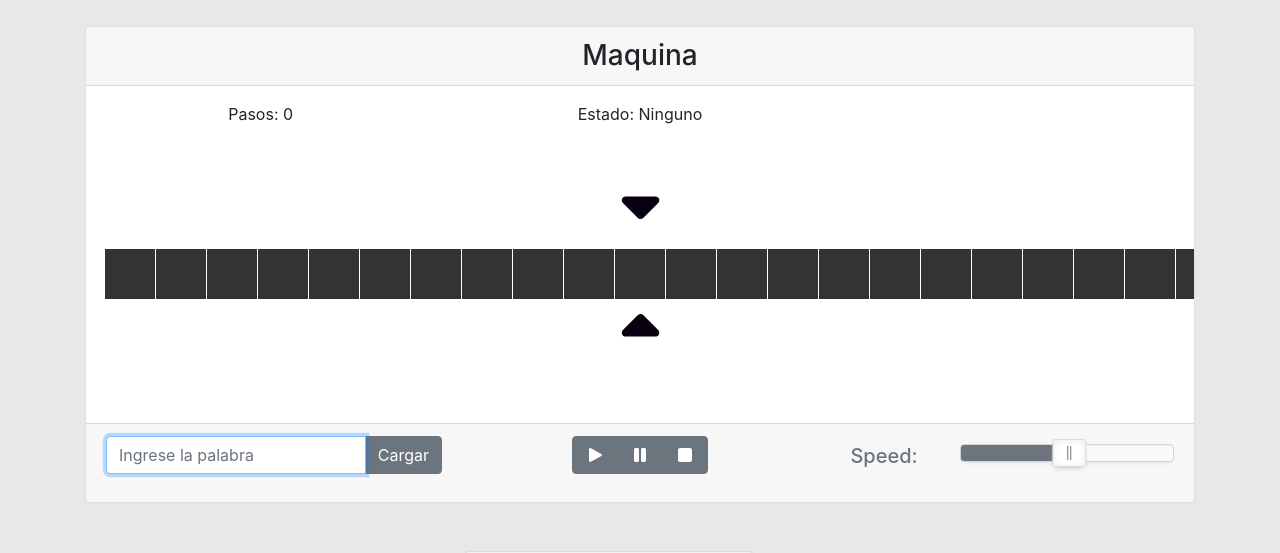
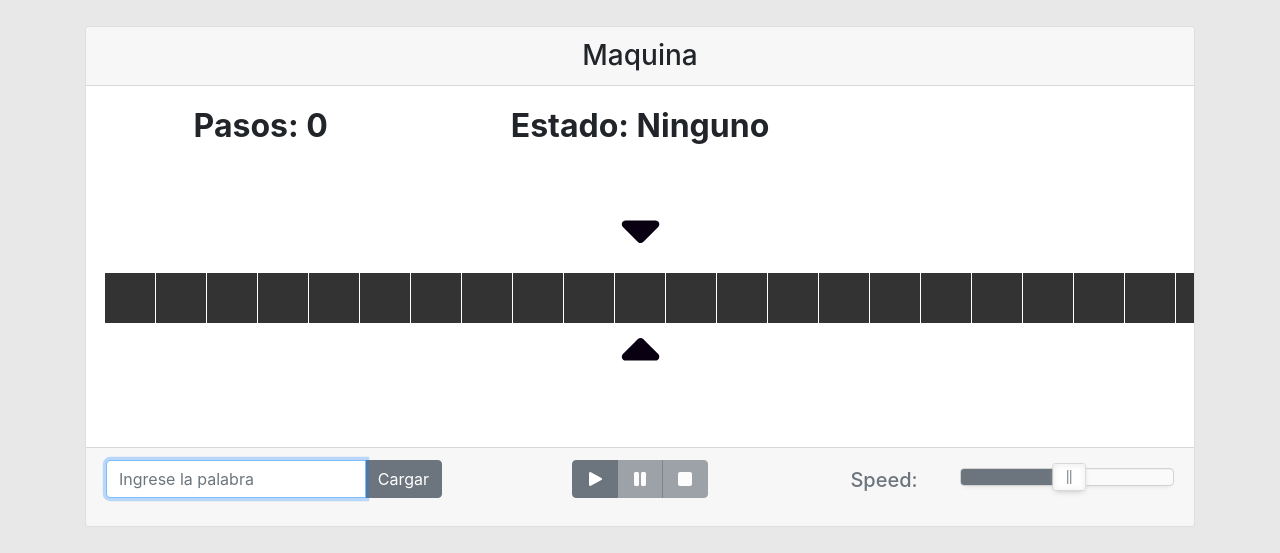
Before and after one commit to JersonFerrer/TuringMachine, a plain HTML site: page index.html in a window 1280 px wide. Shown: the part 167-720 px from the top of the page. Drawn offline with nearby package versions, Linux system fonts and the light colour scheme; some packages are replaced by stand-ins of ours; a script that the page names is missing.

Commit message:
ultimando detalles

```diff
--- a/css/main.css
+++ b/css/main.css
@@ -26,3 +26,21 @@
 .wrap {
     margin: 0;
 }
+#pasos{
+    font-weight: 600;
+    font-size: xx-large;
+    font-weight: bold;
+}
+#pasosp{
+    font-size: xx-large;
+    font-weight: bold;
+}
+#estado{
+    font-weight: 600;
+    font-size: xx-large;
+    font-weight: bold;
+}
+#pasose{
+    font-size: xx-large;
+    font-weight: bold;
+}
--- a/index.html
+++ b/index.html
@@ -44,10 +44,10 @@
             <div class="card-body">
                 <div class="row pt-3">
                     <div class="col" id="pasos">
-                        <p class="p-0 m-0">Pasos: 0</p>
+                        <p class="p-0 m-0" id="pasosp">Pasos: 0</p>
                     </div>
                     <div class="col" id="estado">
-                        <p class="p-0 m-0">Estado: Ninguno</p>
+                        <p class="p-0 m-0" id="pasose">Estado: Ninguno</p>
                     </div>
                     <div class="col">
                         <p class="p-0 m-0"></p>
@@ -185,9 +185,8 @@
                         <div class="btn-group control-buttons" role="group" aria-label="Basic example">
                             <button type="button" class="btn btn-secondary play" onclick="run();"><i
                                     class="fas fa-play"></i></button>
-                            <button type="button" class="btn btn-secondary pause"onclick="pausar();"><i class="fas fa-pause"></i></button>
-                            <button type="button" class="btn btn-secondary stop" onclick="refresk();"><i class="fas fa-stop"></i></button>
-
+                            <button id="btnp" type="button" disabled="true" class="btn btn-secondary pause"onclick="pausar();"><i class="fas fa-pause"></i></button>
+                            <button id="btns" type="button" disabled="true" class="btn btn-secondary stop" onclick="refresk();"><i class="fas fa-stop"></i></button>
                         </div>
                     </div>
                     <div class="col pt-2">
--- a/js/M_turing.js
+++ b/js/M_turing.js
@@ -63,6 +63,8 @@ function move_right(cont) {
 function run() {
   let intervalo;
   var word = document.getElementById("Word").value;
+  document.getElementById("btnp").disabled = false;
+  document.getElementById("btns").disabled = false;
 
   /*declaración de variables que operan en la máquina de turing y sus movimientos, n es el encargado de moverse
   dentro del String*/
```
